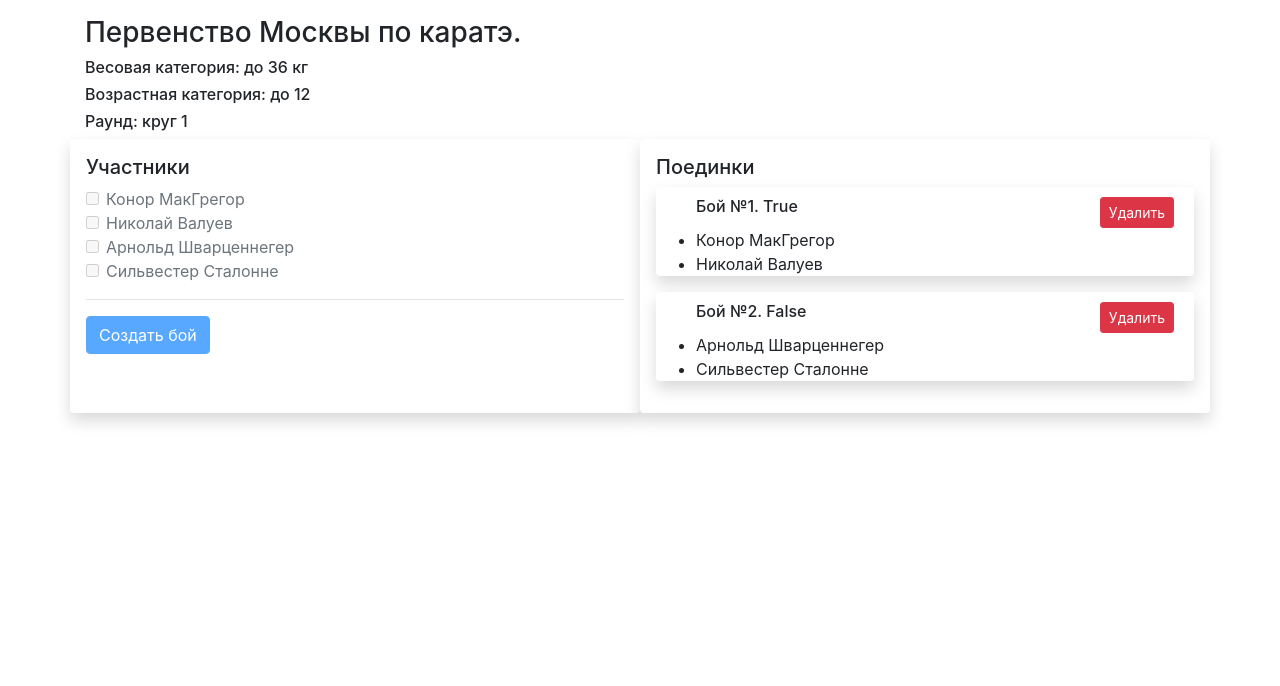
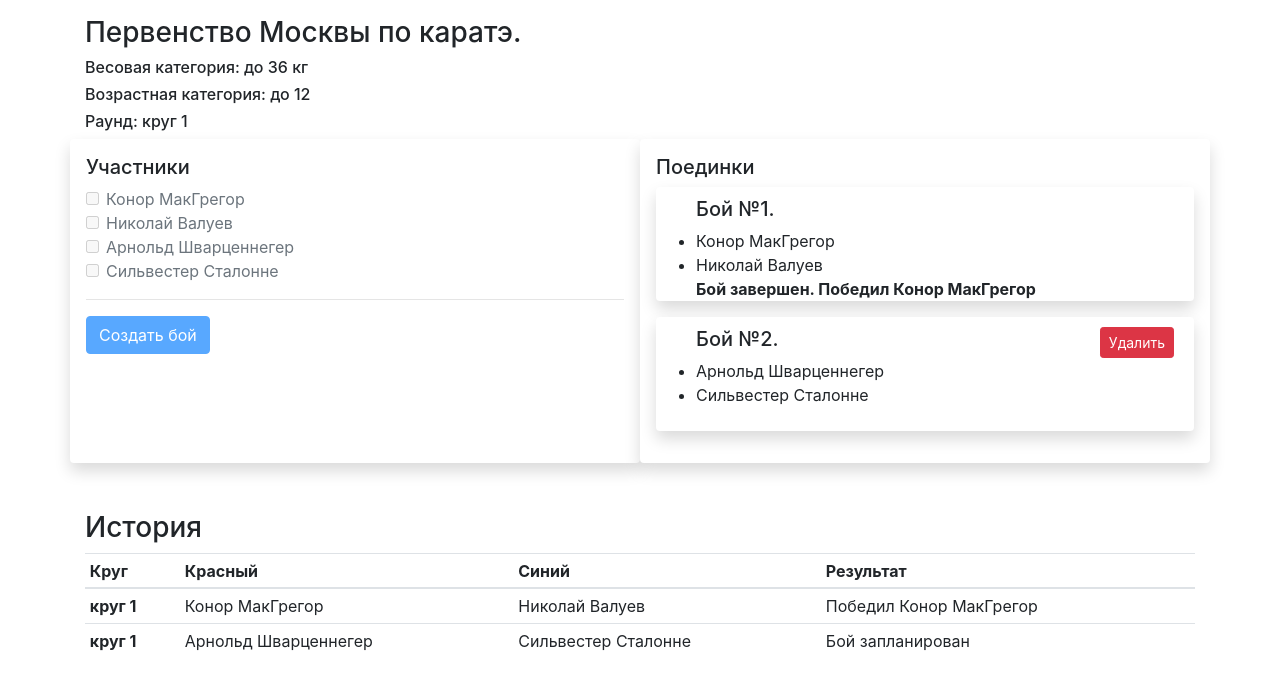
Before and after one commit to Antipanov/Fight_Competition_Management_System, a Flask app: page /competitions/1/constructor/step2/weightcat/1/agecat/1/roundno/1 in a window 1280 px wide. Shown: the part 114-800 px from the top of the page. Run offline with Flask 2, Linux system fonts and the light colour scheme; data comes from the database, SQL or seed files in the repository; both versions use the stored data as it was after the commit; some libraries are stand-ins or nearby versions.

Commit message:
History of fights in constructor

```diff
--- a/app.py
+++ b/app.py
@@ -263,12 +263,15 @@ def delete_fight(comp_id, weight_cat_id, age_cat_id, round_no, fight_id):
     fight_to_delete = FightsDB.query.get(fight_id)
     if fight_to_delete is None:
         abort(404, description="No Fight was Found with the given ID")
-    db.session.delete(fight_to_delete)
-    try:
-        db.session.commit()
-    except Exception as e:
-        print(e)
-        db.session.rollback()
+    if fight_to_delete.fight_status == False:
+        db.session.delete(fight_to_delete)
+        try:
+            db.session.commit()
+        except Exception as e:
+            print(e)
+            db.session.rollback()
+    else:
+        return "Нет запланированного боя с указанным ID"
     return redirect(url_for('fight_constructor_step2', comp_id = comp_id, weight_cat_id = weight_cat_id, age_cat_id = age_cat_id, round_no = round_no))
 
 
@@ -309,7 +312,7 @@ def fight_constructor_step2(comp_id, weight_cat_id, age_cat_id, round_no):
     reg_list_for_constructor = RegistrationDB.query.filter_by(competition_id = comp_id, weight_cat_id = weight_cat_id, age_cat_id = age_cat_id).all()
     fights_data = FightsDB.query.filter_by(competition_id=comp_id, round_number=round_no, weight_category=weight_cat_id, age_category=age_cat_id).all()
     fights_data_qty = FightsDB.query.filter_by(competition_id=comp_id, round_number=round_no, weight_category=weight_cat_id, age_category=age_cat_id).count()
-
+    history_fights_data = FightsDB.query.filter_by(competition_id=comp_id, weight_category=weight_cat_id, age_category=age_cat_id).order_by(asc(FightsDB.round_number)).all()
     # Нужно создать словарь. И итерироваться по словарю, а не по запросу из базы
     fighters_in_left_column = {}
     list_of_selected_fighters = []
@@ -337,7 +340,7 @@ def fight_constructor_step2(comp_id, weight_cat_id, age_cat_id, round_no):
         fighters_in_left_column[reg.id] = parameters
 
 
-    return render_template('fightconstructorstep2.html', list_of_selected_fighters = list_of_selected_fighters, fighters_in_left_column = fighters_in_left_column, fights_data = fights_data, competition_data  = competition_data, weight_category_data = weight_category_data, age_category_data = age_category_data, round_data = round_data, reg_list_for_constructor = reg_list_for_constructor)
+    return render_template('fightconstructorstep2.html', history_fights_data=history_fights_data, list_of_selected_fighters = list_of_selected_fighters, fighters_in_left_column = fighters_in_left_column, fights_data = fights_data, competition_data  = competition_data, weight_category_data = weight_category_data, age_category_data = age_category_data, round_data = round_data, reg_list_for_constructor = reg_list_for_constructor)
 
 
 
--- a/templates/fightconstructorstep2.html
+++ b/templates/fightconstructorstep2.html
@@ -61,20 +61,67 @@
             <div class="col-lg-6 shadow p-3 mb-5 bg-white rounded">
                 <h5>Поединки</h5>
                 {% for fight in fights_data%}
+                    {% if fight.fight_status %}
                         <div class="shadow bg-white rounded">
                             <ul>
                                 <div class="d-flex justify-content-between" style="margin-right: 20px; margin-top: 0px; padding-top: 10px;">
-                                <h6>Бой №{{loop.index}}. {{ fight.fight_status }}</h6>
+                                    <h5>Бой №{{loop.index}}.</h5>
+                                </div>
+                                <li>{{fight.red_fighter.name}} {{fight.red_fighter.last_name}}</li>
+                                <li>{{fight.blue_fighter.name}} {{fight.blue_fighter.last_name}}</li>
+                                <b>Бой завершен. {{ fight.fight_result }} </b>
+
+                            </ul>
+                        </div>
+                    {% else %}
+                        <div class="shadow bg-white rounded">
+                            <ul>
+                                <div class="d-flex justify-content-between" style="margin-right: 20px; margin-top: 0px; padding-top: 10px;">
+                                    <h5>Бой №{{loop.index}}.</h5>
                                     <a href="{{url_for('delete_fight', fight_id = fight.fight_id, comp_id = competition_data.competition_id, weight_cat_id = weight_category_data.weight_cat_id, age_cat_id = age_category_data.id, round_no = round_data.id)}}"><button type="button" class="btn btn-danger btn-sm">Удалить</button></a>
 
                                 </div>
                                 <li>{{fight.red_fighter.name}} {{fight.red_fighter.last_name}}</li>
                                 <li>{{fight.blue_fighter.name}} {{fight.blue_fighter.last_name}}</li>
+                                <br>
                             </ul>
                         </div>
-
+                    {% endif %}
                 {% endfor %}
 
+            </div>
+        </div>
+        <!-- История поединков в предыдущих кругах-->
+        <div class="row">
+            <div class="col">
+                <h3>История</h3>
+                <table class="table table-sm">
+                      <thead>
+                        <tr>
+                          <th scope="col">Круг</th>
+                          <th scope="col">Красный</th>
+                          <th scope="col">Синий</th>
+                          <th scope="col">Результат</th>
+                        </tr>
+                      </thead>
+                      <tbody>
+                      {% for fight in history_fights_data %}
+                        <tr>
+                          <th scope="row">{{ fight.roundNo.round_name }}</th>
+                          <td>{{ fight.red_fighter.name }} {{ fight.red_fighter.last_name }}</td>
+                          <td>{{ fight.blue_fighter.name }} {{ fight.blue_fighter.last_name }}</td>
+                          <td>
+                              {% if fight.fight_result %}
+                                {{ fight.fight_result }}
+                              {% else %}
+                                Бой запланирован
+                              {% endif %}
+
+                          </td>
+                        </tr>
+                      {% endfor %}
+                      </tbody>
+                    </table>
             </div>
         </div>
     </div>
@@ -82,6 +129,8 @@
 <script src="https://ajax.googleapis.com/ajax/libs/jquery/3.5.1/jquery.min.js"></script>
 <script>
 $(document).ready(function(){
+    // Если бой завершен
+
     //$("#create_fight_button").addClass('disabled');
     $("#create_fight_button").prop('disabled', true)
 
--- a/templates/fights.html
+++ b/templates/fights.html
@@ -51,7 +51,7 @@ Fights
                           Бой №{{ fight.fight_id }}
                               </a>
                           </td>
-                          <td>{{ fight.round_number }}</td>
+                          <td>{{ fight.roundNo.round_name }}</td>
                           <td>{{ fight.weight_category_backref.weight_category_name }}</td>
                           <td>{{ fight.age_category_backref.age_category_name }}</td>
                           <td>{{ fight.red_fighter.name +" "+ fight.red_fighter.last_name}}</td>
```
Also changed, not shown: fights.db. Lines whose indentation alone changed are shown as unchanged.
